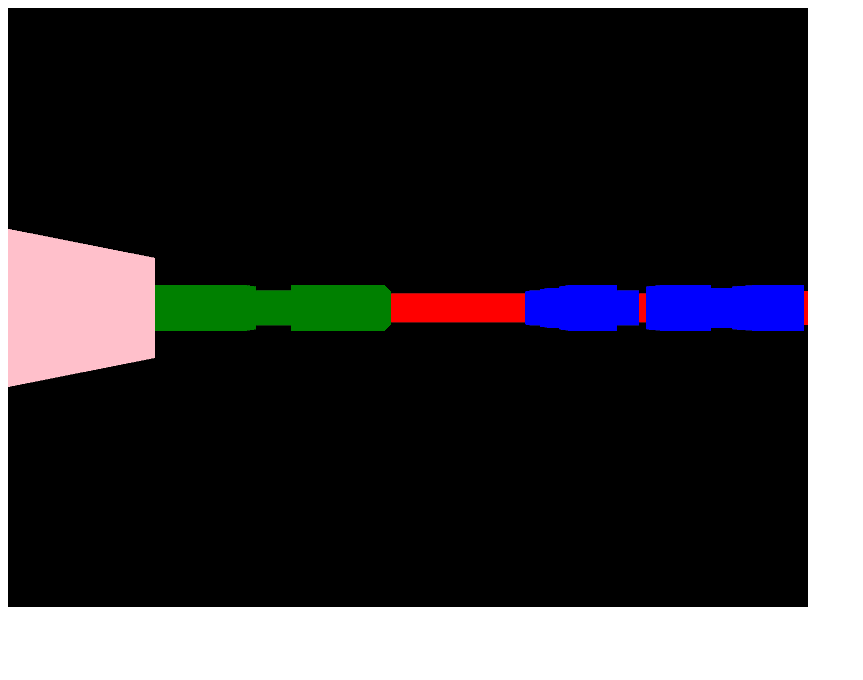
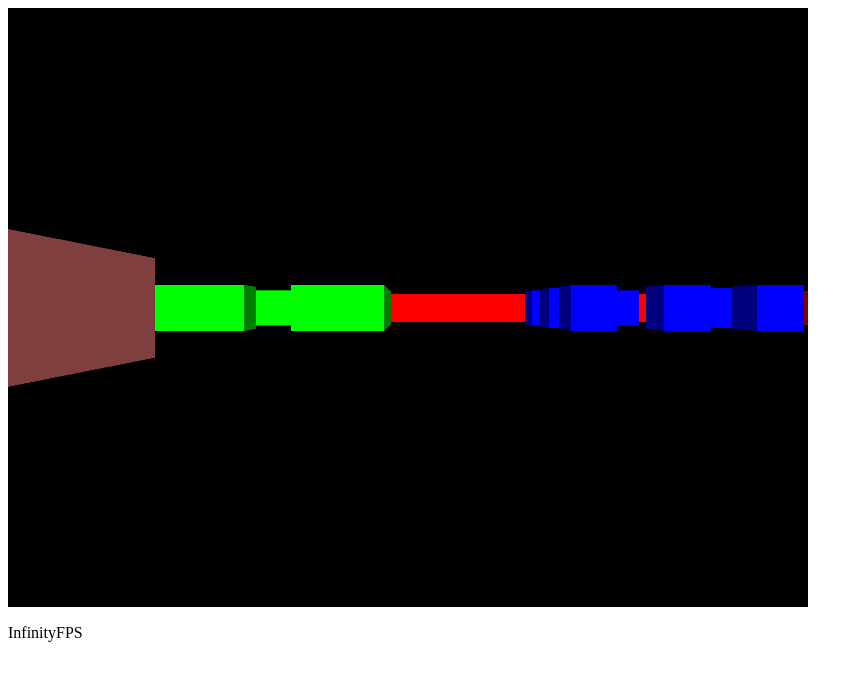
Before and after one commit to porty/porty.github.io, a plain HTML site: page raycasterjs/index.html in a window 1280 px wide. Shown: the whole page, without its empty margins (0-863 px from the left). Drawn offline with Linux system fonts and the light colour scheme; animation ran at ten frames a second.

Commit message:
Update raycaster to 1f9c748a

```diff
--- a/raycasterjs/index.html
+++ b/raycasterjs/index.html
@@ -6,5 +6,6 @@
 	</head>
 	<body onload="main()">
 		<canvas id="canvas" width="800" height="600"></canvas>
+		<p id="frameRateCounter"></p>
 	</body>
 </html>
--- a/raycasterjs/js.js
+++ b/raycasterjs/js.js
@@ -25,8 +25,18 @@ var worldMap = [
   [1, 1, 1, 1, 1, 1, 1, 1, 1, 1, 1, 1, 1, 1, 1, 1, 1, 1, 1, 1, 1, 1, 1, 1]
 ];
 
-var canvas = null;
-var ctx = null;
+var colours = [
+    null,
+    ["rgb(255, 0, 0)", "rgb(127, 0, 0)"], // reg
+    ["rgb(0, 255, 0)", "rgb(0, 127, 0)"], // green
+    ["rgb(0, 0, 255)", "rgb(0, 0, 127)"], // blue
+    ["rgb(255, 127, 127)", "rgb(127, 63, 63)"], // pink
+    ["rgb(255, 255, 0)", "rgb(127, 127, 0)"], // yellow
+];
+
+var int = Math.floor;
+var cos = Math.cos;
+var sin = Math.sin;
 
 function Point(x, y) {
     this.x = x;
@@ -77,6 +87,18 @@ function drawMap(map, context) {
     }
 }
 
+var frameRateCounter = 0;
+var frameRateCounterElement = null;
+function updateFrameRate(rate) {
+    ++frameRateCounter;
+    if (frameRateCounter === 20) {
+        if (frameRateCounterElement === null) {
+            frameRateCounterElement = document.getElementById('frameRateCounter');
+        }
+        frameRateCounterElement.innerText = rate + 'FPS';
+    }
+}
+
 function ObjectFromRay() {
     this.blockType = 0;
     this.distance = 0;
@@ -87,7 +109,7 @@ function findObjectFromRay(origin, angle, returnObjectFromRay) {
 
 }
 
-function verLine(x, drawStart, drawEnd, color) {
+function verLine(ctx, height, x, drawStart, drawEnd, color) {
     ctx.beginPath();
     ctx.strokeStyle = 'black';
     ctx.lineWidth = 2;
@@ -106,13 +128,56 @@ function verLine(x, drawStart, drawEnd, color) {
     ctx.strokeStyle = 'black';
     ctx.lineWidth = 2;
     ctx.moveTo(x, drawEnd);
-    ctx.lineTo(x, canvas.height - 1);
+    ctx.lineTo(x, height - 1);
     ctx.stroke();
 }
 
+var SDLK_UP = 0;
+var SDLK_DOWN = 1;
+var SDLK_LEFT = 2;
+var SDLK_RIGHT = 3;
+
+var keys = [false, false, false, false];
+
+function isKeyDown(key) {
+    return keys[key];
+}
+
+function onKeyDown(e) {
+    var index = eventToIndex(e);
+    if (index !== null) {
+        keys[index] = true;
+        e.preventDefault();
+    }
+}
+
+function onKeyUp(e) {
+    var index = eventToIndex(e);
+    if (index !== null) {
+        keys[index] = false;
+        e.preventDefault();
+    }
+}
+
+function eventToIndex(e) {
+    switch(e.keyCode) {
+        case 38:
+            return SDLK_UP;
+        case 40:
+            return SDLK_DOWN;
+        case 37:
+            return SDLK_LEFT;
+        case 39:
+            return SDLK_RIGHT;
+    }
+    return null;
+}
+
 function main() {
-    canvas = document.getElementById("canvas");
-    ctx = canvas.getContext("2d");
+    var canvas = document.getElementById("canvas");
+    var ctx = canvas.getContext("2d");
+    document.body.addEventListener("keydown", onKeyDown, true);
+    document.body.addEventListener("keyup", onKeyUp, true);
 
     var width = canvas.width;
     var height = canvas.height;
@@ -121,6 +186,9 @@ function main() {
     var dirX = -1.0, dirY = 0.0; //initial direction vector
     var planeX = 0.0, planeY = 0.66; //the 2d raycaster version of camera plane
 
+    var draw = function () {
+        var oldTime = 0;
+        var time = Date.now();
 
         // TODO increment by more than one (setting line width appropriately) for more blocky
         for(var x = 0; x < width; ++x)
@@ -134,8 +202,8 @@ function main() {
             var rayDirY = dirY + planeY * cameraX;
 
             //which box of the map we're in
-        var mapX = Math.round(rayPosX);
-        var mapY = Math.round(rayPosY);
+            var mapX = int(rayPosX);
+            var mapY = int(rayPosY);
 
             //length of ray from current position to next x or y-side
             var sideDistX;
@@ -213,7 +281,7 @@ function main() {
 
 
             //Calculate height of line to draw on screen
-        var lineHeight = Math.abs(Math.round(height / perpWallDist));
+            var lineHeight = Math.abs(int(height / perpWallDist));
 
             //calculate lowest and highest pixel to fill in current stripe
             var drawStart = -lineHeight / 2 + height / 2;
@@ -227,29 +295,67 @@ function main() {
                 drawEnd = height - 1;
             }
 
+            //choose wall color
+            var color = colours[worldMap[mapX][mapY]][side];
+            //draw the pixels of the stripe as a vertical line
+            verLine(ctx, height, x, drawStart, drawEnd, color);
+        }
+
+        oldTime = time;
+        time = Date.now();
+        var frameTime = (time - oldTime) / 1000.0; //frameTime is the time this frame has taken, in seconds
+        updateFrameRate(1.0 / frameTime); //FPS counter
+        // draw here somewhere
+
+        //speed modifiers
+        var moveSpeed = frameTime * 5.0; //the constant value is in squares/second
+        var rotSpeed = frameTime * 3.0; //the constant value is in radians/second
 
 
-        //choose wall color
-        var color;
-        switch(worldMap[mapX][mapY])
-        {
-            case 1:  color = 'red';  break; //red
-            case 2:  color = 'green';  break; //green
-            case 3:  color = 'blue';   break; //blue
-            case 4:  color = 'pink';  break; //white
-            default: color = 'yellow'; break; //yellow
+        // no need to read any keys first, the event handlers take care of that
+
+        if (isKeyDown(SDLK_UP)) {
+            //move forward if no wall in front of you
+            if(worldMap[int(posX + dirX * moveSpeed)][int(posY)] === 0) {
+                posX += dirX * moveSpeed;
+            }
+            if(worldMap[int(posX)][int(posY + dirY * moveSpeed)] === 0) {
+                posY += dirY * moveSpeed;
+            }
+        } else if (isKeyDown(SDLK_DOWN)) {
+            //move backwards if no wall behind you
+            if(worldMap[int(posX - dirX * moveSpeed)][int(posY)] === 0) {
+                posX -= dirX * moveSpeed;
+            }
+            if(worldMap[int(posX)][int(posY - dirY * moveSpeed)] === 0) {
+                posY -= dirY * moveSpeed;
+            }
         }
 
-        //give x and y sides different brightness
-        if (side == 1)
-        {
-                //color = color / 2;
+        if (isKeyDown(SDLK_RIGHT)) {
+            //rotate to the right
+            //both camera direction and camera plane must be rotated
+            var oldDirX = dirX;
+            dirX = dirX * cos(-rotSpeed) - dirY * sin(-rotSpeed);
+            dirY = oldDirX * sin(-rotSpeed) + dirY * cos(-rotSpeed);
+            var oldPlaneX = planeX;
+            planeX = planeX * cos(-rotSpeed) - planeY * sin(-rotSpeed);
+            planeY = oldPlaneX * sin(-rotSpeed) + planeY * cos(-rotSpeed);
+        } else if (isKeyDown(SDLK_LEFT)) {
+            //rotate to the left
+            //both camera direction and camera plane must be rotated
+            var oldDirX = dirX;
+            dirX = dirX * cos(rotSpeed) - dirY * sin(rotSpeed);
+            dirY = oldDirX * sin(rotSpeed) + dirY * cos(rotSpeed);
+            var oldPlaneX = planeX;
+            planeX = planeX * cos(rotSpeed) - planeY * sin(rotSpeed);
+            planeY = oldPlaneX * sin(rotSpeed) + planeY * cos(rotSpeed);
         }
 
-        //draw the pixels of the stripe as a vertical line
-        verLine(x, drawStart, drawEnd, color);
-    }
+        window.requestAnimationFrame(draw);
+    };
 
+    window.requestAnimationFrame(draw);
 
     // for (var x = 0; x < canvas.width; ++x) {
     //     drawLine(x, canvas.height);
```
Also changed, not shown: 1 other file. Lines whose indentation alone changed are shown as unchanged.
